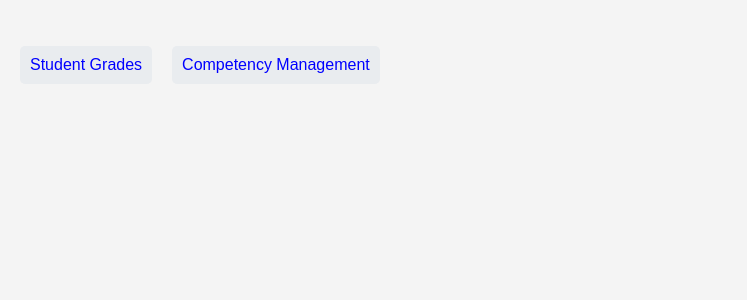
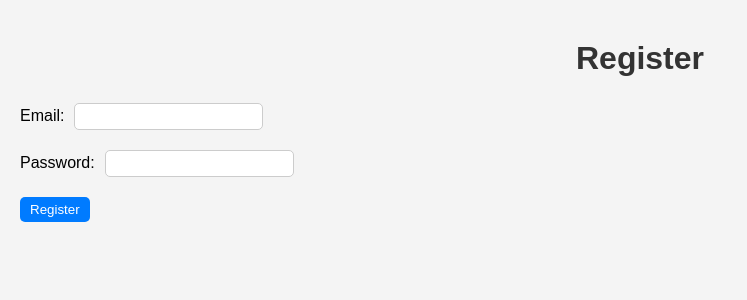
Before and after one commit to aiger555/front2, a React (Create React App) app: page /register in a window 1280 px wide. Shown: the top 300 px of the page, without its empty margins (0-747 px from the left). Built offline with nearby package versions, Linux system fonts and the light colour scheme.

Commit message:
sign added

```diff
--- a/src/App.js
+++ b/src/App.js
@@ -1,112 +1,33 @@
-import React, { useEffect, useState } from 'react';
-import { BrowserRouter as Router, Routes, Route, Link } from 'react-router-dom';
-import axios from 'axios';
-import { Chart } from 'chart.js/auto';
+import React from 'react';
+import { BrowserRouter as Router, Routes, Route, Navigate } from 'react-router-dom';
+import Login from './Login';
+import Register from './Register';
 import StudentGrades from './StudentGrades'; // Import the StudentGrades component
-import CompetencyManagement from './CompetencyManagement';
+import CompetencyManagement from './CompetencyManagement'; // Import the CompetencyManagement component
 
-// CompetencyGradesChart component
-function CompetencyGradesChart() {
-  const [competencies, setCompetencies] = useState([]);
-  const [grades, setGrades] = useState([]);
-
-  // Fetch data from the backend
-  useEffect(() => {
-    axios.get('http://localhost:8080/competency-grades')
-      .then(response => {
-        const data = response.data;
-        setCompetencies(Object.keys(data)); // Competency names
-        setGrades(Object.values(data)); // Average grades
-      })
-      .catch(error => {
-        console.error('Error fetching data:', error);
-      });
-  }, []);
-
-  // Render the bar chart
-  useEffect(() => {
-    if (competencies.length > 0 && grades.length > 0) {
-      const ctx = document.getElementById('competencyChart').getContext('2d');
-      new Chart(ctx, {
-        type: 'bar',
-        data: {
-          labels: competencies,
-          datasets: [{
-            label: 'Competency Grades',
-            data: grades,
-            backgroundColor: 'rgba(75, 192, 192, 0.2)',
-            borderColor: 'rgba(75, 192, 192, 1)',
-            borderWidth: 1
-          }]
-        },
-        options: {
-          scales: {
-            y: {
-              beginAtZero: true,
-              max: 100,
-              title: {
-                display: true,
-                text: 'Grade (out of 100)'
-              }
-            },
-            x: {
-              title: {
-                display: true,
-                text: 'Competencies'
-              }
-            }
-          }
-        }
-      });
-    }
-  }, [competencies, grades]);
+function App() {
+  const isAuthenticated = !!localStorage.getItem('token'); // Check if the user is logged in
 
   return (
-    <div style={{ width: '75%', margin: 'auto' }}>
-      <h1>Competency Grades Bar Chart</h1>
-      <canvas id="competencyChart"></canvas>
-    </div>
-  );
-}
+    <Router>
+      <Routes>
+        {/* Public Routes */}
+        <Route path="/login" element={isAuthenticated ? <Navigate to="/student-grades" /> : <Login />} />
+        <Route path="/register" element={isAuthenticated ? <Navigate to="/student-grades" /> : <Register />} />
 
-// Navigation component
-function Navigation() {
-  return (
-    <nav style={{ marginBottom: '20px' }}>
-      <ul style={{ listStyle: 'none', padding: 0, display: 'flex', gap: '20px' }}>
-        <li>
-          <Link to="/student-grades" style={{ textDecoration: 'none', color: 'blue' }}>
-            Student Grades
-          </Link>
-        </li>
-        <li>
-          <Link to="/competency-management" style={{ textDecoration: 'none', color: 'blue' }}>
-            Competency Management
-          </Link>
-        </li>
-      </ul>
-    </nav>
-  );
-}
+        {/* Protected Routes */}
+        <Route
+          path="/student-grades"
+          element={isAuthenticated ? <StudentGrades /> : <Navigate to="/login" />}
+        />
+        <Route
+          path="/competency-management"
+          element={isAuthenticated ? <CompetencyManagement /> : <Navigate to="/login" />}
+        />
 
-// Main App component
-function App() {
-  return (
-    <Router>
-      <div style={{ padding: '20px', fontFamily: 'Arial, sans-serif' }}>
-        {/* Navigation Bar */}
-        <Navigation />
-
-        {/* Routes */}
-        <Routes>
-          {/* Route for Student Grades */}
-          <Route path="/student-grades" element={<StudentGrades />} />
-          <Route path="/competency-management" element={<CompetencyManagement />} />
-
-          {/* Default route (redirects to Competency Grades Chart) */}
-          <Route path="/" element={<CompetencyGradesChart />} />
-        </Routes>
-      </div>
+        {/* Redirect to Login if no route matches */}
+        <Route path="*" element={<Navigate to="/login" />} />
+      </Routes>
     </Router>
   );
 }
--- a/src/CompetencyManagement.js
+++ b/src/CompetencyManagement.js
@@ -109,6 +109,11 @@ function CompetencyManagement() {
     }
   };
 
+  const handleLogout = () => {
+    localStorage.removeItem('token'); // Remove the token
+    window.location.href = '/login'; // Redirect to login page
+  };
+
   return (
     <div style={{ padding: '20px', fontFamily: 'Arial, sans-serif' }}>
       <h1>Competency Management</h1>
@@ -214,6 +219,10 @@ function CompetencyManagement() {
           ))}
         </ul>
       </div>
+      <div>
+      <h1>Welcome to the App!</h1>
+      <button onClick={handleLogout} style={{ padding: '5px 10px' }}>Logout</button>
+    </div>
     </div>
   );
 }
--- /dev/null
+++ b/src/Login.js
@@ -0,0 +1,58 @@
+import React, { useState } from 'react';
+import axios from 'axios';
+import { useNavigate } from 'react-router-dom';
+
+function Login() {
+  const [email, setEmail] = useState('');
+  const [password, setPassword] = useState('');
+  const [error, setError] = useState('');
+  const navigate = useNavigate();
+
+  const handleLogin = async (e) => {
+    e.preventDefault();
+    try {
+      const response = await axios.post('http://localhost:8080/auth/signin', {
+        email,
+        password,
+      });
+      if (response.data.token) {
+        localStorage.setItem('token', response.data.token); // Store token in localStorage
+        navigate('/'); // Redirect to the main app
+      }
+    } catch (err) {
+      setError('Invalid email or password');
+    }
+  };
+
+  return (
+    <div style={{ padding: '20px', fontFamily: 'Arial, sans-serif' }}>
+      <h1>Login</h1>
+      {error && <p style={{ color: 'red' }}>{error}</p>}
+      <form onSubmit={handleLogin}>
+        <div style={{ marginBottom: '10px' }}>
+          <label>Email:</label>
+          <input
+            type="email"
+            value={email}
+            onChange={(e) => setEmail(e.target.value)}
+            required
+            style={{ marginLeft: '10px', padding: '5px' }}
+          />
+        </div>
+        <div style={{ marginBottom: '10px' }}>
+          <label>Password:</label>
+          <input
+            type="password"
+            value={password}
+            onChange={(e) => setPassword(e.target.value)}
+            required
+            style={{ marginLeft: '10px', padding: '5px' }}
+          />
+        </div>
+        <button type="submit" style={{ padding: '5px 10px' }}>Login</button>
+      </form>
+    </div>
+  );
+}
+
+export default Login;
--- /dev/null
+++ b/src/Register.js
@@ -0,0 +1,62 @@
+import React, { useState } from 'react';
+import axios from 'axios';
+import { useNavigate } from 'react-router-dom';
+
+function Register() {
+  const [email, setEmail] = useState('');
+  const [password, setPassword] = useState('');
+  const [error, setError] = useState('');
+  const [success, setSuccess] = useState('');
+  const navigate = useNavigate();
+
+  const handleRegister = async (e) => {
+    e.preventDefault();
+    try {
+      const response = await axios.post('http://localhost:8080/auth/signup', {
+        email,
+        password,
+      });
+      if (response.data.statusCode === 200) {
+        setSuccess('Registration successful! Redirecting...');
+        setTimeout(() => {
+          navigate('/'); // Redirect to the main app after successful registration
+        }, 2000);
+      }
+    } catch (err) {
+      setError('Registration failed. Please try again.');
+    }
+  };
+
+  return (
+    <div style={{ padding: '20px', fontFamily: 'Arial, sans-serif' }}>
+      <h1>Register</h1>
+      {error && <p style={{ color: 'red' }}>{error}</p>}
+      {success && <p style={{ color: 'green' }}>{success}</p>}
+      <form onSubmit={handleRegister}>
+        <div style={{ marginBottom: '10px' }}>
+          <label>Email:</label>
+          <input
+            type="email"
+            value={email}
+            onChange={(e) => setEmail(e.target.value)}
+            required
+            style={{ marginLeft: '10px', padding: '5px' }}
+          />
+        </div>
+        <div style={{ marginBottom: '10px' }}>
+          <label>Password:</label>
+          <input
+            type="password"
+            value={password}
+            onChange={(e) => setPassword(e.target.value)}
+            required
+            style={{ marginLeft: '10px', padding: '5px' }}
+          />
+        </div>
+        <button type="submit" style={{ padding: '5px 10px' }}>Register</button>
+      </form>
+    </div>
+  );
+}
+
+export default Register;
--- a/src/StudentGrades.js
+++ b/src/StudentGrades.js
@@ -30,7 +30,7 @@ const StudentGrades = () => {
     const updatedRows = rows.filter((row) => row.id !== id);
     setRows(updatedRows);
 
-    // Perform DELETE request to remove the grade entry
+    // Perform DELETE request to remove the grade entry (optional)
     axios
       .delete(`http://localhost:8080/courses/delete/${id}`)
       .then((response) => {
@@ -41,7 +41,7 @@ const StudentGrades = () => {
       });
   };
 
-  // Function to handle input changes
+  // Function to handle input changes (course and grade)
   const handleChange = (index, field, value) => {
     const updatedRows = rows.map((row, i) =>
       i === index ? { ...row, [field]: value } : row
@@ -50,11 +50,11 @@ const StudentGrades = () => {
 
     const updatedRow = updatedRows[index];
 
-    // Perform PUT request to update the grade
+    // Perform PUT request to update the grade if the grade or course changes
     if (field === "grade" && updatedRow.courseId) {
       axios
         .put(
-          'http://localhost:8080/courses/update/${updatedRow.courseId}',
+          `http://localhost:8080/courses/update/${updatedRow.courseId}`,
           updatedRow
         )
         .then((response) => {
@@ -73,15 +73,15 @@ const StudentGrades = () => {
       .filter((grade) => !isNaN(grade));
 
     if (validGrades.length === 0) {
-      alert("Введите оценки для расчета!");
+      alert("Please enter grades to calculate the average!");
       return;
     }
 
     const average =
       validGrades.reduce((sum, grade) => sum + grade, 0) / validGrades.length;
-    alert(`Средний балл: ${average.toFixed(2)}`);
+    alert(`Average grade: ${average.toFixed(2)}`);
 
-    // Перенаправление на другой URL
+    // Redirect to another page (for example, bar chart page)
     window.location.href = "http://localhost:8080/barChart";
   };
 
@@ -97,14 +97,26 @@ const StudentGrades = () => {
       .post("http://localhost:8080/courses/create", newCourse)
       .then((response) => {
         console.log("New course created:", response.data);
-        setCourses([...courses, response.data]); // Add the new course to the list
+
+        // Add the new course to the courses state to update the dropdown
+        setCourses((prevCourses) => [...prevCourses, response.data]);
+
+        // Show success message
+        alert("Course created successfully!");
       })
       .catch((error) => {
         console.error("Error creating new course:", error);
+        alert("Failed to create course. Please try again.");
       });
   };
 
-return (
+  // Handle logout
+  const handleLogout = () => {
+    localStorage.removeItem("token"); // Remove the token
+    window.location.href = "/login"; // Redirect to login page
+  };
+
+  return (
     <div className="container">
       <div id="rows">
         {rows.map((row, index) => (
@@ -124,7 +136,7 @@ return (
             </select>
             <input
               type="number"
-              placeholder="grade"
+              placeholder="Grade"
               min="0"
               max="100"
               value={row.grade}
@@ -139,12 +151,17 @@ return (
           </div>
         ))}
       </div>
+
       <button className="calculate-btn" onClick={calculateAverage}>
-        count
+        Calculate Average
       </button>
       <button className="create-course-btn" onClick={createCourse}>
         Create New Course
       </button>
+
+      <div>
+        <button onClick={handleLogout} style={{ padding: '5px 10px' }}>Logout</button>
+      </div>
     </div>
   );
 };
```
